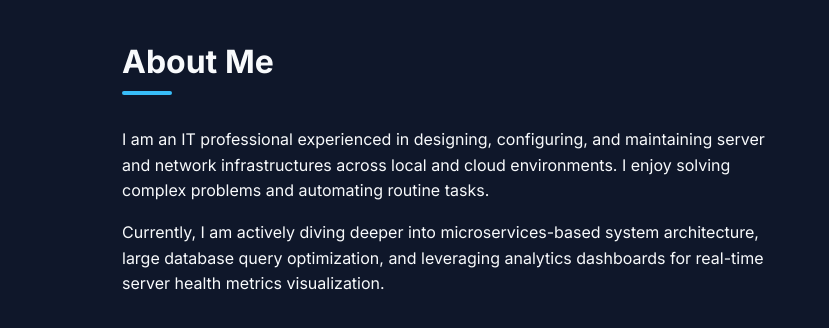
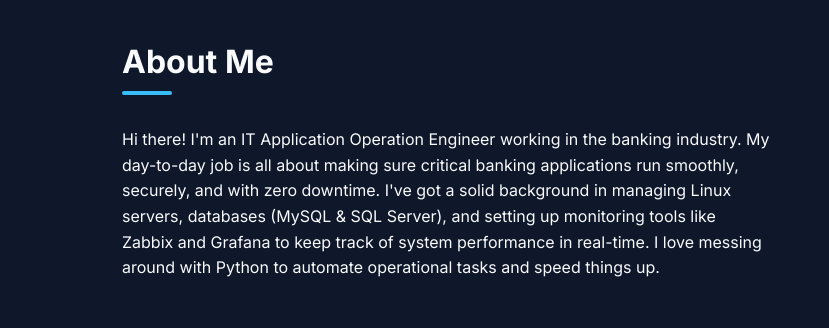
Before and after one commit to Suryapranataa/Portofolio, a plain HTML site: page index.html in a window 1280 px wide. Shown: the part 780-1108 px from the top of the page, 0-829 px from the left. Drawn offline with Linux system fonts and the light colour scheme.

Commit message:
Update index.html

```diff
--- a/index.html
+++ b/index.html
@@ -354,8 +354,7 @@
         <h2 class="section-title">About Me</h2>
         <div class="about-content">
             <div>
-                <p style="margin-bottom: 1rem;">I am an IT professional experienced in designing, configuring, and maintaining server and network infrastructures across local and cloud environments. I enjoy solving complex problems and automating routine tasks.</p>
-                <p>Currently, I am actively diving deeper into microservices-based system architecture, large database query optimization, and leveraging analytics dashboards for real-time server health metrics visualization.</p>
+                <p style="margin-bottom: 1rem;">Hi there! I'm an IT Application Operation Engineer working in the banking industry. My day-to-day job is all about making sure critical banking applications run smoothly, securely, and with zero downtime. I've got a solid background in managing Linux servers, databases (MySQL & SQL Server), and setting up monitoring tools like Zabbix and Grafana to keep track of system performance in real-time. I love messing around with Python to automate operational tasks and speed things up.</p>
             </div>
             <div>
                 <h3 style="font-size: 1.1rem; margin-bottom: 1rem;">Technical Skills</h3>
```
